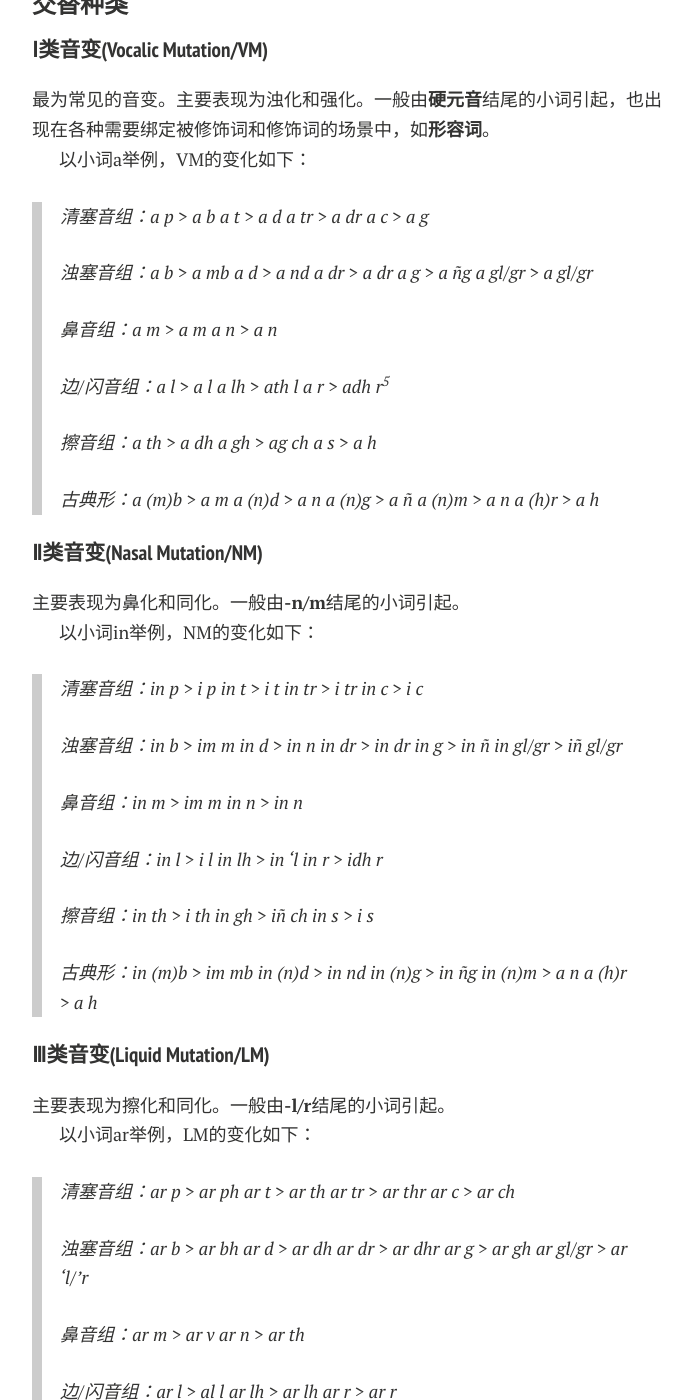
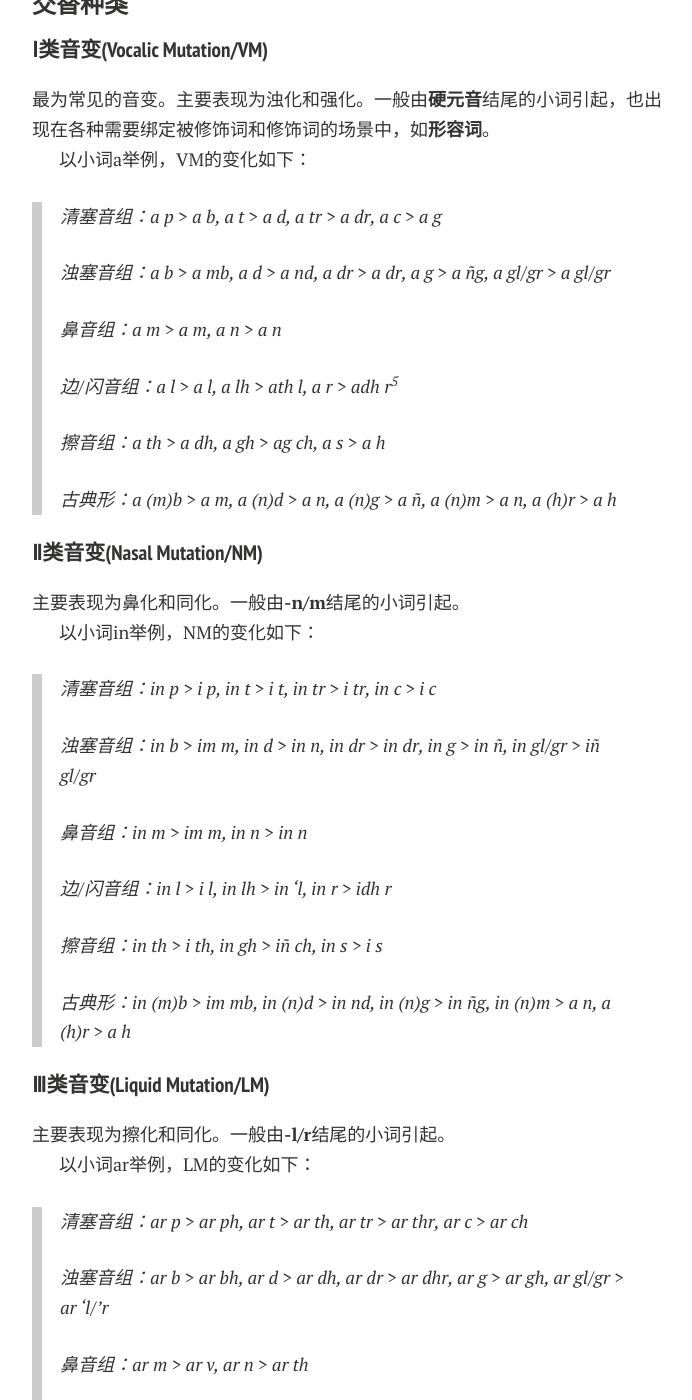
Before and after one commit to Kinnuch/kinnuch.github.io, a Jekyll site: the page built from laim/elandis.md, in a window 1280 px wide and 1400 px high, scrolled down 7506 px. Shown: the whole window, without its empty margins (288-980 px from the left). Built offline with Jekyll 4.4.1, drawn with Linux system fonts in a browser that asks for light colours; nearby versions of some CDN libraries; comment, search, counter and statistics services are not loaded; a style sheet for code colours, icons or effects is not loaded; some of the changed text lies outside the part shown.

Commit message:
Update elandis.md

```diff
--- a/laim/elandis.md
+++ b/laim/elandis.md
@@ -286,17 +286,17 @@ title: Elandis
 
 以小词a举例，VM的变化如下：
 
-> 清塞音组：a p > a b	a t > a d	a tr > a dr	a c > a g
+> 清塞音组：a p > a b, a t > a d, a tr > a dr, a c > a g
 >
-> 浊塞音组：a b > a mb	a d > a nd	a dr > a dr	a g > a ñg	a gl/gr > a gl/gr
+> 浊塞音组：a b > a mb, a d > a nd, a dr > a dr, a g > a ñg, a gl/gr > a gl/gr
 >
-> 鼻音组：a m > a m	a n > a n
+> 鼻音组：a m > a m, a n > a n
 >
-> 边/闪音组：a l > a l	a lh > ath l	a r > adh r[^5]
+> 边/闪音组：a l > a l, a lh > ath l, a r > adh r[^5]
 >
-> 擦音组：a th > a dh	a gh > ag ch	a s > a h
+> 擦音组：a th > a dh, a gh > ag ch, a s > a h
 >
-> 古典形：a (m)b > a m	a (n)d > a n	a (n)g > a ñ	a (n)m > a n	a (h)r > a h
+> 古典形：a (m)b > a m, a (n)d > a n, a (n)g > a ñ, a (n)m > a n, a (h)r > a h
 
 ##### Ⅱ类音变(Nasal Mutation/NM)
 
@@ -304,17 +304,17 @@ title: Elandis
 
 以小词in举例，NM的变化如下：
 
-> 清塞音组：in p > i p	in t > i t	in tr > i tr	in c > i c
+> 清塞音组：in p > i p, in t > i t, in tr > i tr, in c > i c
 >
-> 浊塞音组：in b > im m	in d > in n	in dr > in dr	in g > in ñ	in gl/gr > iñ gl/gr
+> 浊塞音组：in b > im m, in d > in n, in dr > in dr, in g > in ñ, in gl/gr > iñ gl/gr
 >
-> 鼻音组：in m > im m	in n > in n
+> 鼻音组：in m > im m, in n > in n
 >
-> 边/闪音组：in l > i l	in lh > in 'l	in r > idh r
+> 边/闪音组：in l > i l, in lh > in 'l, in r > idh r
 >
-> 擦音组：in th > i th	in gh > iñ ch	in s > i s
+> 擦音组：in th > i th, in gh > iñ ch, in s > i s
 >
-> 古典形：in (m)b > im mb	in (n)d > in nd	in (n)g > in ñg	in (n)m > a n	a (h)r > a h
+> 古典形：in (m)b > im mb, in (n)d > in nd, in (n)g > in ñg, in (n)m > a n, a (h)r > a h
 
 ##### Ⅲ类音变(Liquid Mutation/LM)
 
@@ -322,17 +322,17 @@ title: Elandis
 
 以小词ar举例，LM的变化如下：
 
-> 清塞音组：ar p > ar ph	ar t > ar th	ar tr > ar thr	ar c > ar ch
+> 清塞音组：ar p > ar ph, ar t > ar th, ar tr > ar thr, ar c > ar ch
 >
-> 浊塞音组：ar b > ar bh	ar d > ar dh	ar dr > ar dhr	ar g > ar gh	ar gl/gr > ar 'l/'r
+> 浊塞音组：ar b > ar bh, ar d > ar dh, ar dr > ar dhr, ar g > ar gh, ar gl/gr > ar 'l/'r
 >
-> 鼻音组：ar m > ar v	ar n > ar th
+> 鼻音组：ar m > ar v, ar n > ar th
 >
-> 边/闪音组：ar l > al l	ar lh > ar lh	ar r > ar r
+> 边/闪音组：ar l > al l, ar lh > ar lh, ar r > ar r
 >
-> 擦音组：ar th > ar th	ar gh > ar '	ar s > ar h
+> 擦音组：ar th > ar th, ar gh > ar ', ar s > ar h
 >
-> 古典形：ar (m)b > ar v	ar (n)d > ar z	ar (n)g > ar '	ar (n)m > ar th	at (h)r > ar h
+> 古典形：ar (m)b > ar v, ar (n)d > ar z, ar (n)g > ar ', ar (n)m > ar th, at (h)r > ar h
 
 ##### Ⅳ类音变(Stop Mutation/SM)
 
@@ -340,17 +340,17 @@ title: Elandis
 
 以小词od举例，SM的变化如下：
 
-> 清塞音组：od p > o b	od t > o d	od tr > o dr	od c > o ch
+> 清塞音组：od p > o b, od t > o d, od tr > o dr, od c > o ch
 >
-> 浊塞音组：od b > ob b	od d > od d	od dr > od dr	od g > od g	od gl/gr > od gl/gr
+> 浊塞音组：od b > ob b, od d > od d, od dr > od dr, od g > od g, od gl/gr > od gl/gr
 >
-> 鼻音组：od m > om m	od n > on n
+> 鼻音组：od m > om m, od n > on n
 >
-> 边/闪音组：od l > od l	od lh > od 'l	od r > od r
+> 边/闪音组：od l > od l, od lh > od 'l, od r > od r
 >
-> 擦音组：od th > o th	od gh > o gh	od s > os s
+> 擦音组：od th > o th, od gh > o gh, od s > os s
 >
-> 古典形：od (m)b > ob b	od (n)d > od d	od (n)g > od g	od (n)m > on n	od (h)r > odh
+> 古典形：od (m)b > ob b, od (n)d > od d, od (n)g > od g, od (n)m > on n, od (h)r > odh
 
 ##### Ⅴ类音变(H Mutation/HM)
 
@@ -358,17 +358,17 @@ title: Elandis
 
 以小词ah举例，HM的变化如下：
 
-> 清塞音组：ah p > a ph	ah t > a th	ah tr > a thr	ah c > a ch
+> 清塞音组：ah p > a ph, ah t > a th, ah tr > a thr, ah c > a ch
 >
-> 浊塞音组：ah b > a p	ah d > a t	ah dr > a tr	ah g > a c	ah gl/gr > ah gl/gr
+> 浊塞音组：ah b > a p, ah d > a t, ah dr > a tr, ah g > a c, ah gl/gr > ah gl/gr
 >
-> 鼻音组：ah m > a mh	ah n > a nh
+> 鼻音组：ah m > a mh, ah n > a nh
 >
-> 边/闪音组：ah l > a lh	ah lh > ah lh	ah r > a h
+> 边/闪音组：ah l > a lh, ah lh > ah lh, ah r > a h
 >
-> 擦音组：ah th > a th	ah gh > a ch	ah s > as s
+> 擦音组：ah th > a th, ah gh > a ch, ah s > as s
 >
-> 古典形：ah (m)b > ah b	ah (n)d > ah d	ah (n)g > ah g	ah (n)m > ah m	ah (h)r > ah r
+> 古典形：ah (m)b > ah b, ah (n)d > ah d, ah (n)g > ah g, ah (n)m > ah m, ah (h)r > ah r
 >
 > 特殊：ah y > a ch
 
```
